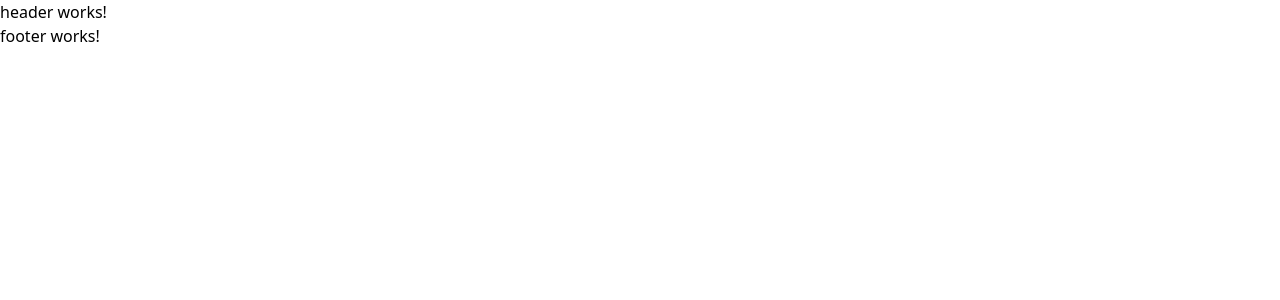
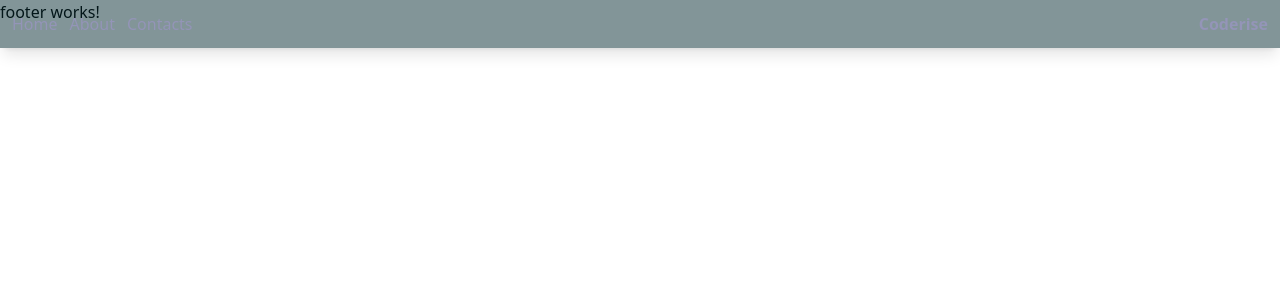
Before and after one commit to Antonioax/Coderise, an Angular app: page / in a window 1280 px wide. Shown: the top 300 px of the page. Built offline with nearby package versions, Linux system fonts and the light colour scheme.

Commit message:
Started working on header component

```diff
--- a/angular.json
+++ b/angular.json
@@ -20,20 +20,17 @@
             "outputPath": "dist/coderise",
             "index": "src/index.html",
             "browser": "src/main.ts",
-            "polyfills": [
-              "zone.js"
-            ],
+            "polyfills": ["zone.js"],
             "tsConfig": "tsconfig.app.json",
             "inlineStyleLanguage": "scss",
             "assets": [
               {
                 "glob": "**/*",
-                "input": "public"
+                "input": "public",
+                "output": "/assets/"
               }
             ],
-            "styles": [
-              "src/styles.scss"
-            ],
+            "styles": ["src/styles.scss"],
             "scripts": []
           },
           "configurations": {
--- a/src/app/components/header/header.component.html
+++ b/src/app/components/header/header.component.html
@@ -1 +1,32 @@
-<p>header works!</p>
+<div
+  class="max-sm:hidden h-12 bg-main bg-opacity-50 shadow-lg flex items-center justify-between px-3 text-ambient fixed w-full"
+>
+  <div class="flex gap-3">
+    <a routerLink="/posts" routerLinkActive="active-link">Home</a>
+    <a routerLink="/posts" routerLinkActive="active-link">About</a>
+    <a routerLink="/posts" routerLinkActive="active-link">Contacts</a>
+  </div>
+  <div class="flex gap-3">
+    <a routerLink="/" class="font-semibold">Coderise</a>
+  </div>
+</div>
+
+@if(isMenu) {
+<div class="sm:hidden h-screen w-screen fixed z-10" (click)="isMenu = false">
+  <div
+    class="sm:hidden h-screen min-w-[50vw] bg-main bg-opacity-80 shadow-lg flex flex-col items-center py-3 text-ambient fixed"
+    (click)="$event.stopPropagation()"
+  >
+    <div class="flex flex-col gap-3 items-center py-6 border-b border-white w-[80%]">
+      <a routerLink="/posts" routerLinkActive="active-link" >Posts</a>
+    </div>
+    <div class="flex flex-col gap-3 items-center py-6">
+      <a routerLink="/" class="font-semibold">BoredBook</a>
+    </div>
+  </div>
+</div>
+} @else {
+<div class="sm:hidden fixed top-4 left-4" (click)="isMenu = !isMenu">
+  <img src="assets/images/menu.svg" alt="Menu icon" />
+</div>
+}
--- a/src/app/components/header/header.component.ts
+++ b/src/app/components/header/header.component.ts
@@ -1,9 +1,12 @@
 import { Component } from '@angular/core';
+import { RouterModule } from "@angular/router";
 
 @Component({
   selector: 'app-header',
   standalone: true,
-  imports: [],
+  imports: [RouterModule],
   templateUrl: './header.component.html',
 })
-export class HeaderComponent {}
+export class HeaderComponent {
+  isMenu = false;
+}
--- a/tailwind.config.js
+++ b/tailwind.config.js
@@ -2,7 +2,12 @@
 module.exports = {
   content: ["./src/**/*.{html,ts}"],
   theme: {
-    extend: {},
+    extend: {
+      colors: {
+        main: "#062d33",
+        ambient: "#9495b8",
+      },
+    },
   },
   plugins: [],
 };
```
Also changed, not shown: public/images/menu.svg (added).
